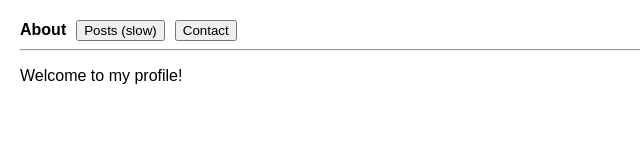
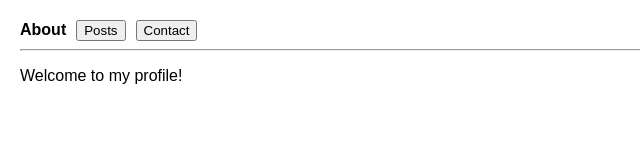
Before and after one commit to yunseop-dev/react-18-example, a React (Vite) app: page / in a window 1280 px wide. Shown: the top 160 px of the page, without its empty margins (0-640 px from the left). Built offline with nearby package versions, Linux system fonts and the light colour scheme.

Commit message:
원치 않는 로딩 표시기 방지

```diff
--- a/src/App.jsx
+++ b/src/App.jsx
@@ -1,4 +1,4 @@
-import { useState } from 'react';
+import { Suspense, useState } from 'react';
 import TabButton from './TabButton';
 import AboutTab from './AboutTab';
 import PostsTab from './PostsTab';
@@ -7,7 +7,7 @@ import ContactTab from './ContactTab';
 export default function TabContainer() {
   const [tab, setTab] = useState('about');
   return (
-    <>
+    <Suspense fallback={<h1>🌀 Loading...</h1>}>
       <TabButton
         isActive={tab === 'about'}
         onClick={() => setTab('about')}
@@ -18,7 +18,7 @@ export default function TabContainer() {
         isActive={tab === 'posts'}
         onClick={() => setTab('posts')}
       >
-        Posts (slow)
+        Posts
       </TabButton>
       <TabButton
         isActive={tab === 'contact'}
@@ -30,6 +30,6 @@ export default function TabContainer() {
       {tab === 'about' && <AboutTab />}
       {tab === 'posts' && <PostsTab />}
       {tab === 'contact' && <ContactTab />}
-    </>
+    </Suspense>
   );
 }
--- a/src/PostsTab.jsx
+++ b/src/PostsTab.jsx
@@ -1,31 +1,53 @@
-import { memo } from 'react';
+import { fetchData } from './data.js';
 
-const PostsTab = memo(function PostsTab() {
-    // 한 번 로깅합니다. 실제 속도 저하는 SlowPost 컴포넌트 내부에 있습니다.
-    console.log('[ARTIFICIALLY SLOW] Rendering 500 <SlowPost />');
+// Note: 이 컴포넌트는 실험적인 API를 사용하여 작성되었습니다.
+// 아직 안정된 버전의 React에서는 사용할 수 없습니다.
 
-    let items = [];
-    for (let i = 0; i < 500; i++) {
-        items.push(<SlowPost key={i} index={i} />);
-    }
+// 지금 바로 따라 할 수 있는 현실적인 예시를 보려면 Relay 또는
+// Next.js와 같이 Suspense와 통합된 프레임워크를 사용해 보세요.
+
+function PostsTab() {
+    const posts = use(fetchData('/posts'));
     return (
         <ul className="items">
-            {items}
+            {posts.map(post =>
+                <Post key={post.id} title={post.title} />
+            )}
         </ul>
     );
-});
+}
 
-function SlowPost({ index }) {
-    let startTime = performance.now();
-    while (performance.now() - startTime < 1) {
-        // 항목당 1 ms 동안 아무것도 하지 않음으로써 매우 느린 코드를 대리 실행합니다.
-    }
-
+function Post({ title }) {
     return (
         <li className="item">
-            Post #{index + 1}
+            {title}
         </li>
     );
 }
 
 export default PostsTab;
+
+// 데모를 실행하기 위한 임시 버그 해결 방법입니다.
+// TODO: 버그가 수정되면 실제 구현체로 교체합니다.
+function use(promise) {
+    if (promise.status === 'fulfilled') {
+        return promise.value;
+    } else if (promise.status === 'rejected') {
+        throw promise.reason;
+    } else if (promise.status === 'pending') {
+        throw promise;
+    } else {
+        promise.status = 'pending';
+        promise.then(
+            result => {
+                promise.status = 'fulfilled';
+                promise.value = result;
+            },
+            reason => {
+                promise.status = 'rejected';
+                promise.reason = reason;
+            },
+        );
+        throw promise;
+    }
+}
--- a/src/TabButton.jsx
+++ b/src/TabButton.jsx
@@ -1,18 +1,10 @@
-import { useTransition } from 'react';
-
 export default function TabButton({ children, isActive, onClick }) {
-  const [isPending, startTransition] = useTransition();
   if (isActive) {
     return <b>{children}</b>
   }
-  if (isPending) {
-    return <b className="pending">{children}</b>;
-  }
   return (
     <button onClick={() => {
-      startTransition(() => {
-        onClick();
-      });
+      onClick();
     }}>
       {children}
     </button>
--- /dev/null
+++ b/src/data.js
@@ -0,0 +1,35 @@
+// Note: 데이터 가져오기를 수행하는 방식은 Suspense와 함께
+// 사용하는 프레임워크에 따라 다릅니다.
+// 일반적으로 캐싱 로직은 프래임워크 내부에 있습니다.
+
+let cache = new Map();
+
+export function fetchData(url) {
+    if (!cache.has(url)) {
+        cache.set(url, getData(url));
+    }
+    return cache.get(url);
+}
+
+async function getData(url) {
+    if (url.startsWith('/posts')) {
+        return await getPosts();
+    } else {
+        throw Error('Not implemented');
+    }
+}
+
+async function getPosts() {
+    // 가짜 딜레이를 추가하여 대기 시간을 눈에 띄게 만듭니다.
+    await new Promise(resolve => {
+        setTimeout(resolve, 1000);
+    });
+    let posts = [];
+    for (let i = 0; i < 500; i++) {
+        posts.push({
+            id: i,
+            title: 'Post #' + (i + 1)
+        });
+    }
+    return posts;
+}
```
